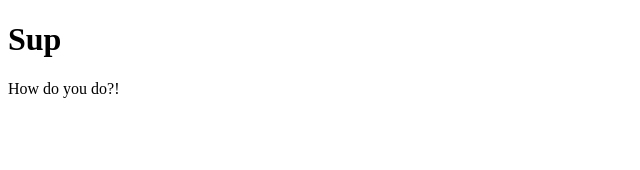
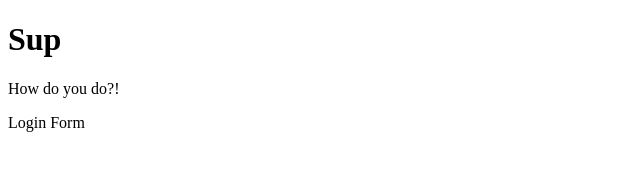
Before and after one commit to brotakubaka/MyAppSample, a plain HTML site: page index.html in a window 1280 px wide. Shown: the full height of the page, 0-640 px from the left. Drawn offline with Linux system fonts and the light colour scheme.

Commit message:
login form

```diff
--- /dev/null
+++ b/dir2/app2.js
@@ -0,0 +1 @@
+console.log('howdy');
--- a/index.html
+++ b/index.html
@@ -9,6 +9,7 @@
 <body>
     <h1>Sup</h1>
     <p>How do you do?!</p>
+    <span>Login Form</span>
 
 </body>
 </html>
```
Also changed, not shown: login.html (added, +1 -0 lines), log.txt (added).
